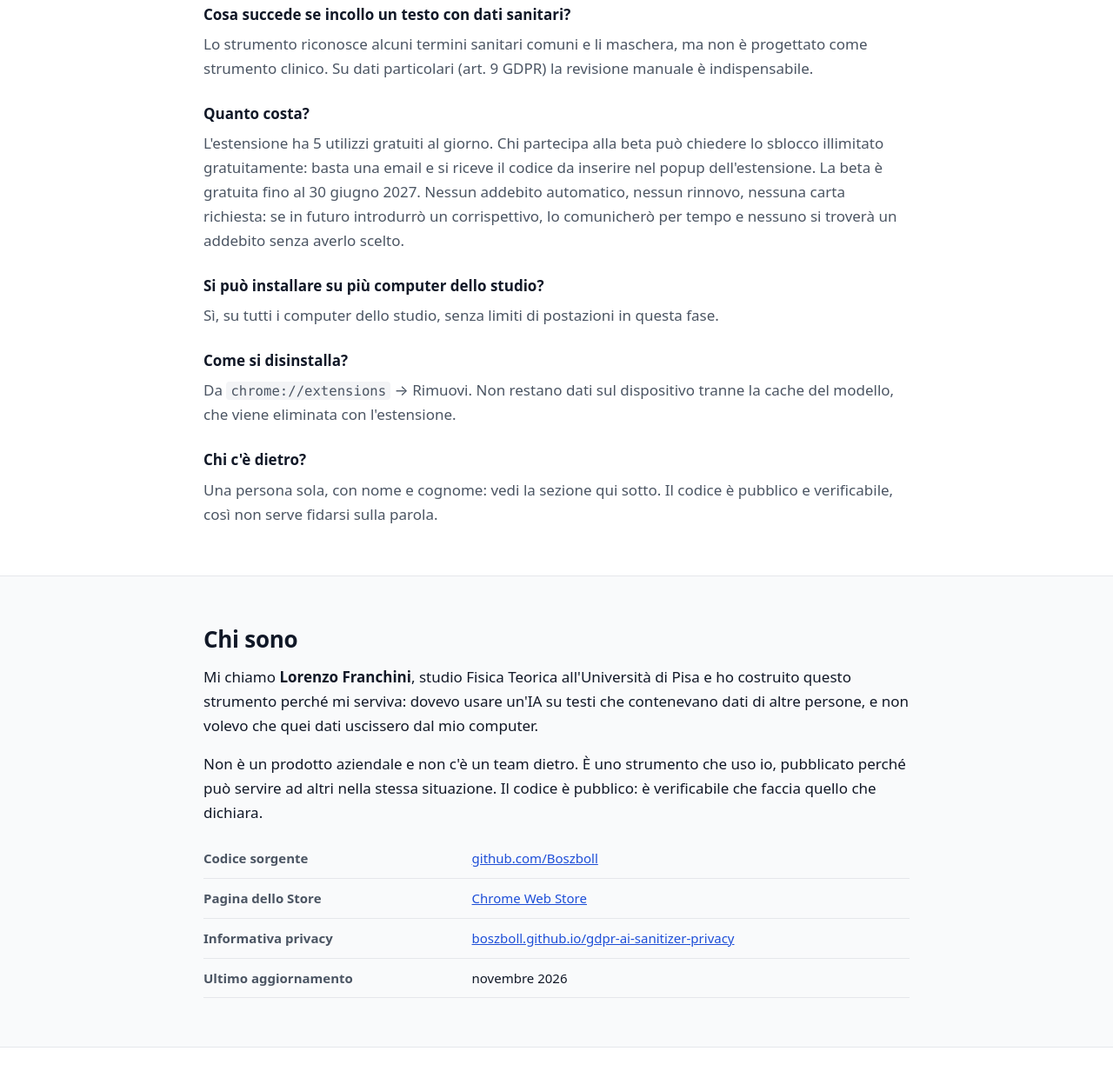
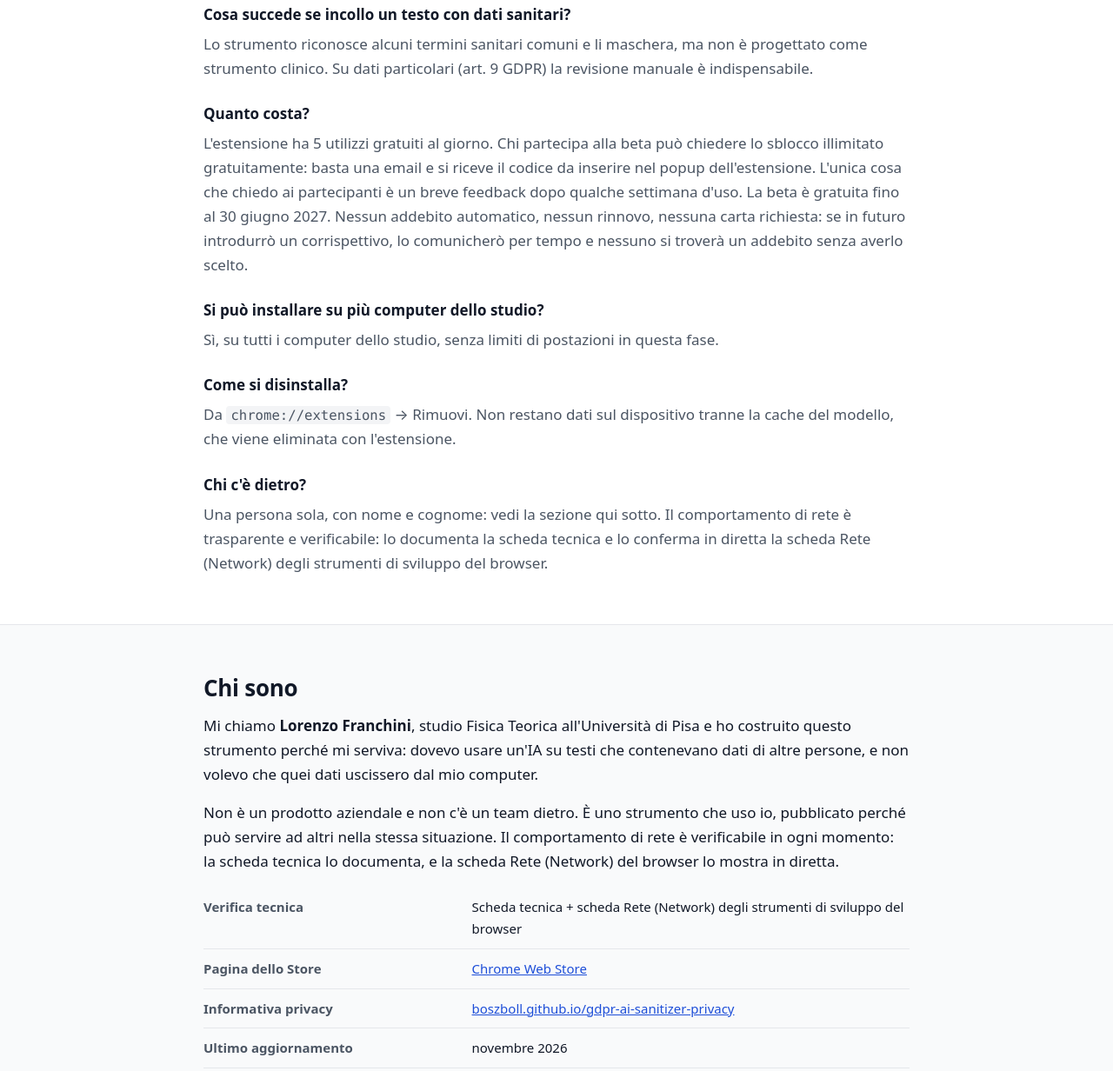
Before and after one commit to Boszboll/sito-professionisti, a plain HTML site: page index.html in a window 1280 px wide. Shown: the part 3765-4997 px from the top of the page at 87% size. Drawn offline with Linux system fonts and the light colour scheme.

Commit message:
Aggiorna sito per professionisti

```diff
--- a/index.html
+++ b/index.html
@@ -335,12 +335,13 @@
 
         <dt>Quanto costa?</dt>
         <dd>
-          L'estensione ha 5 utilizzi gratuiti al giorno. Chi partecipa alla beta può
-          chiedere lo sblocco illimitato gratuitamente: basta una email e si riceve il
-          codice da inserire nel popup dell'estensione. La beta è gratuita fino al
-          30 giugno 2027. Nessun addebito automatico, nessun rinnovo, nessuna carta
-          richiesta: se in futuro introdurrò un corrispettivo, lo comunicherò per tempo
-          e nessuno si troverà un addebito senza averlo scelto.
+          L'estensione ha 5 utilizzi gratuiti al giorno. Chi partecipa alla beta può chiedere
+          lo sblocco illimitato gratuitamente: basta una email e si riceve il codice da inserire
+          nel popup dell'estensione. L'unica cosa che chiedo ai partecipanti è un breve feedback
+          dopo qualche settimana d'uso. La beta è gratuita fino al 30 giugno 2027. Nessun
+          addebito automatico, nessun rinnovo, nessuna carta richiesta: se in futuro introdurrò
+          un corrispettivo, lo comunicherò per tempo e nessuno si troverà un addebito senza
+          averlo scelto.
         </dd>
 
         <dt>Si può installare su più computer dello studio?</dt>
@@ -354,8 +355,9 @@
 
         <dt>Chi c'è dietro?</dt>
         <dd>
-          Una persona sola, con nome e cognome: vedi la sezione qui sotto. Il codice è pubblico
-          e verificabile, così non serve fidarsi sulla parola.
+          Una persona sola, con nome e cognome: vedi la sezione qui sotto. Il comportamento di
+          rete è trasparente e verificabile: lo documenta la scheda tecnica e lo conferma in
+          diretta la scheda Rete (Network) degli strumenti di sviluppo del browser.
         </dd>
       </dl>
     </div>
@@ -371,11 +373,12 @@
       </p>
       <p>
         Non è un prodotto aziendale e non c'è un team dietro. È uno strumento che uso io,
-        pubblicato perché può servire ad altri nella stessa situazione. Il codice è pubblico:
-        è verificabile che faccia quello che dichiara.
+        pubblicato perché può servire ad altri nella stessa situazione. Il comportamento di rete
+        è verificabile in ogni momento: la scheda tecnica lo documenta, e la scheda Rete (Network)
+        del browser lo mostra in diretta.
       </p>
       <table class="meta">
-        <tr><th>Codice sorgente</th><td><a href="https://github.com/Boszboll" rel="noopener noreferrer" target="_blank">github.com/Boszboll</a></td></tr>
+        <tr><th>Verifica tecnica</th><td>Scheda tecnica + scheda Rete (Network) degli strumenti di sviluppo del browser</td></tr>
         <tr><th>Pagina dello Store</th><td><a href="https://chromewebstore.google.com/detail/moblojgamlhblckpdifjemingelgbige" rel="noopener noreferrer" target="_blank">Chrome Web Store</a></td></tr>
         <tr><th>Informativa privacy</th><td><a href="https://boszboll.github.io/gdpr-ai-sanitizer-privacy/" rel="noopener noreferrer" target="_blank">boszboll.github.io/gdpr-ai-sanitizer-privacy</a></td></tr>
         <tr><th>Ultimo aggiornamento</th><td>novembre 2026</td></tr>
```
Also changed, not shown: scheda-tecnica.html (+1 -1 lines).
